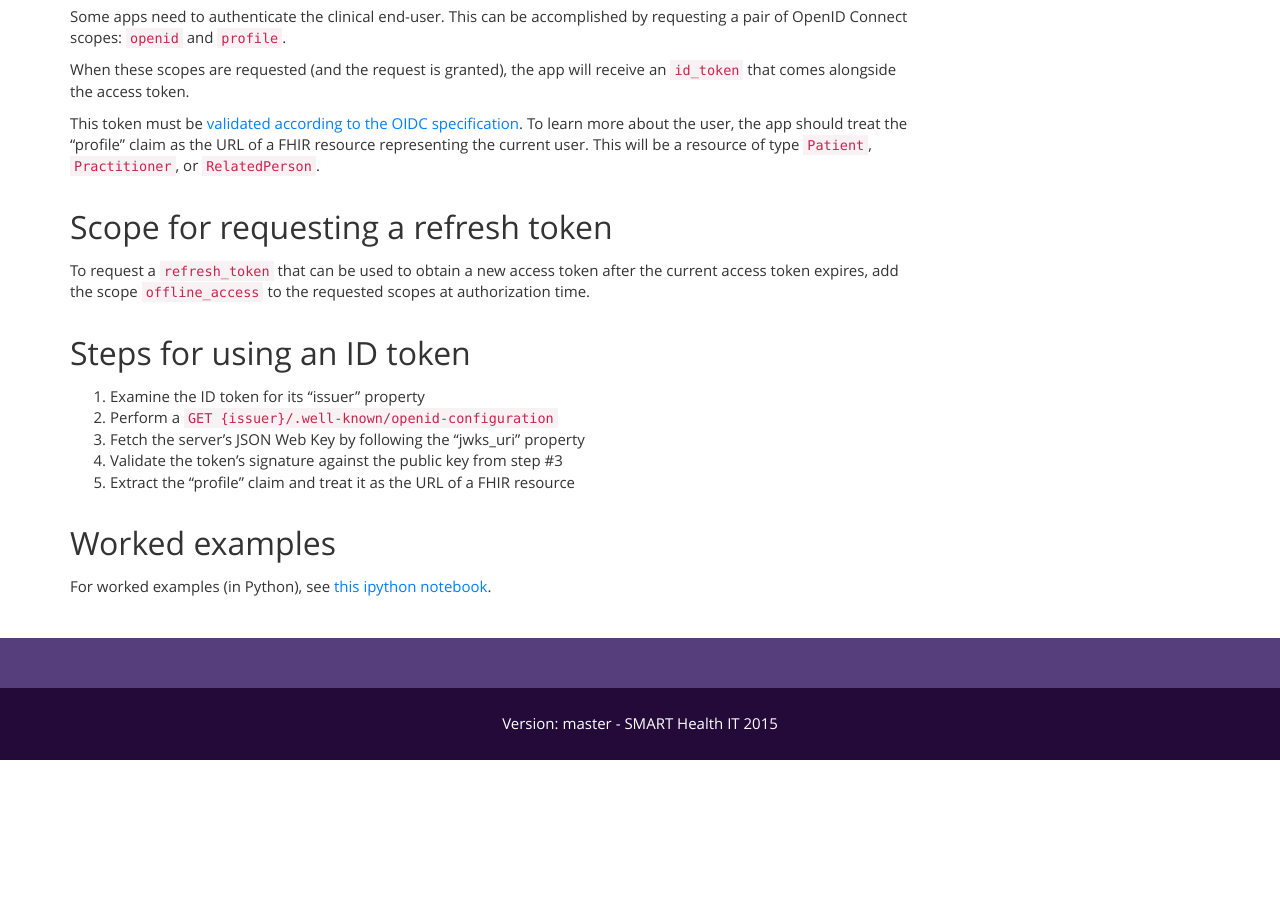
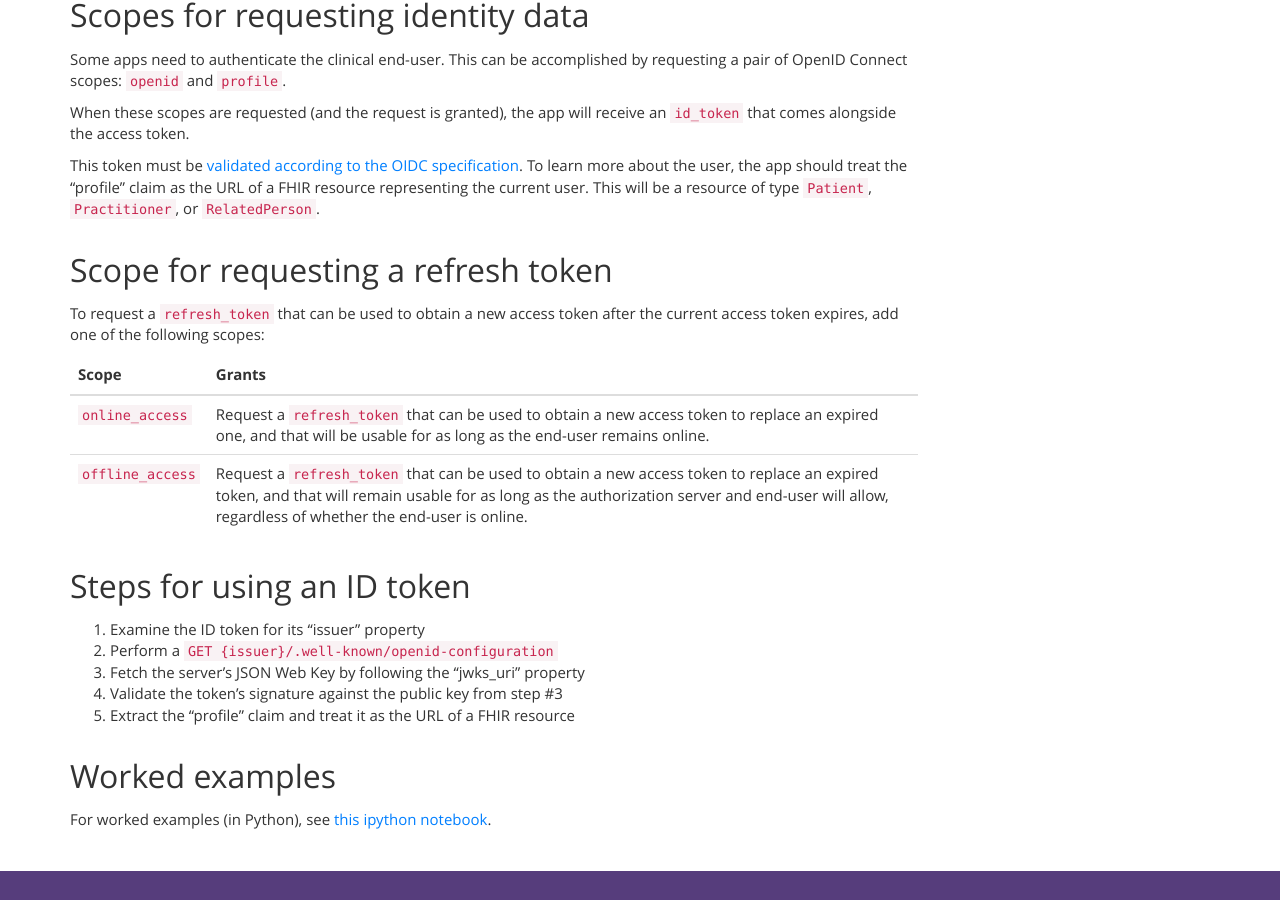
Before and after one commit to smart-on-fhir/smart-on-fhir.github.io, a Jekyll site: the page built from authorization/scopes-and-launch-context/index.md, in a window 1280 px wide and 900 px high, scrolled down 5233 px. Built offline with Jekyll 4.4.1, drawn with Linux system fonts in a browser that asks for light colours; Markdown is read by kramdown in place of the engine named in the settings; before the commit the page ends 5993 px from its top, so only the background shows below that; some of the changed text lies outside the part shown.

Commit message:
App requests for refresh token
Added scope parameters to enable an app to request that a refresh token be issued along with the access token.
1) Changed the "most often used" parameter from offline_access to online_access, since offline_access should be the exceptional case, not the most often used.
2) Added a table defining both online_access and offline_access parameters.

```diff
--- a/authorization/scopes-and-launch-context/index.md
+++ b/authorization/scopes-and-launch-context/index.md
@@ -25,7 +25,7 @@ Scope              | Grants
 `openid` `profile` | Permission to retrieve information about the current logged-in user
 `launch`           | Permission to obtain launch context when app is launched from an EHR
 `launch/patient`   | When launching outside the EHR, ask for a patient to be selected at launch time
-`offline_access`   | Request a `refresh_token` that can be used after the access token rexpires
+`online_access`   | Request a `refresh_token` that can be used to obtain a new access token to replace an expired one, and that will be usable for as long as the end-user remains online.
 
 
 ## Scopes for requesting clinical data
@@ -228,8 +228,12 @@ a FHIR resource representing the current user. This will be a resource of type
 ## Scope for requesting a refresh token
 
 To request a `refresh_token` that can be used to obtain a new access token
-after the current access token expires, add the scope `offline_access` to the
-requested scopes at authorization time.
+after the current access token expires, add one of the following scopes:
+
+Scope              | Grants
+-------------------|-------
+`online_access`    | Request a `refresh_token` that can be used to obtain a new access token to replace an expired one, and that will be usable for as long as the end-user remains online.
+`offline_access`   | Request a `refresh_token` that can be used to obtain a new access token to replace an expired token, and that will remain usable for as long as the authorization server and end-user will allow, regardless of whether the end-user is online.
 
 ## Steps for using an ID token
 
```
